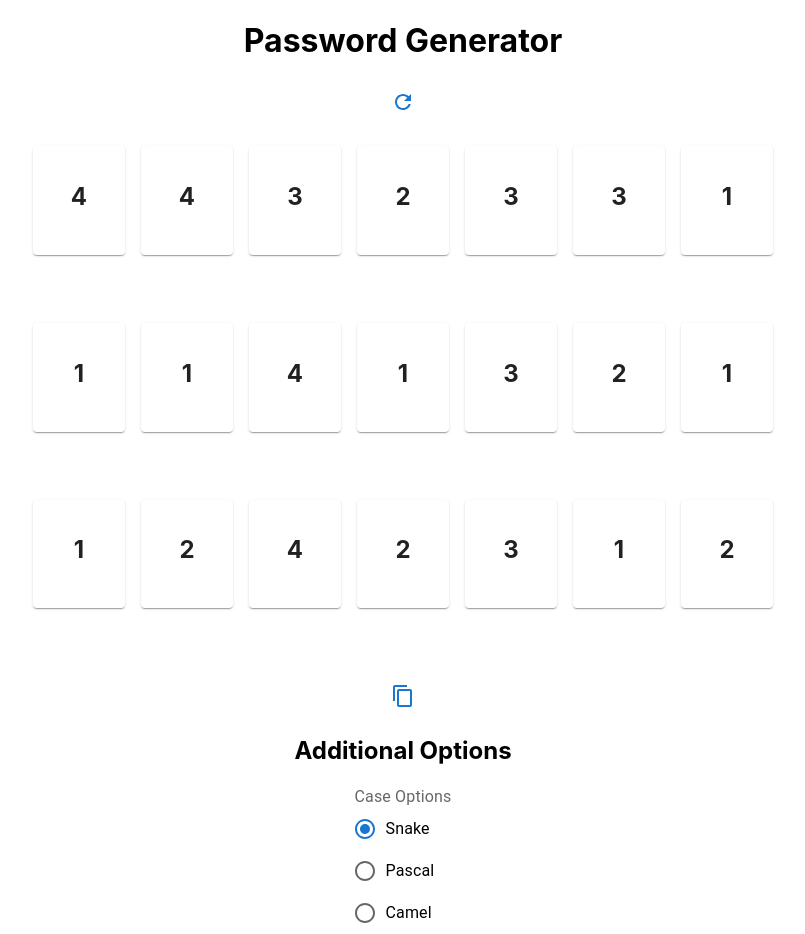
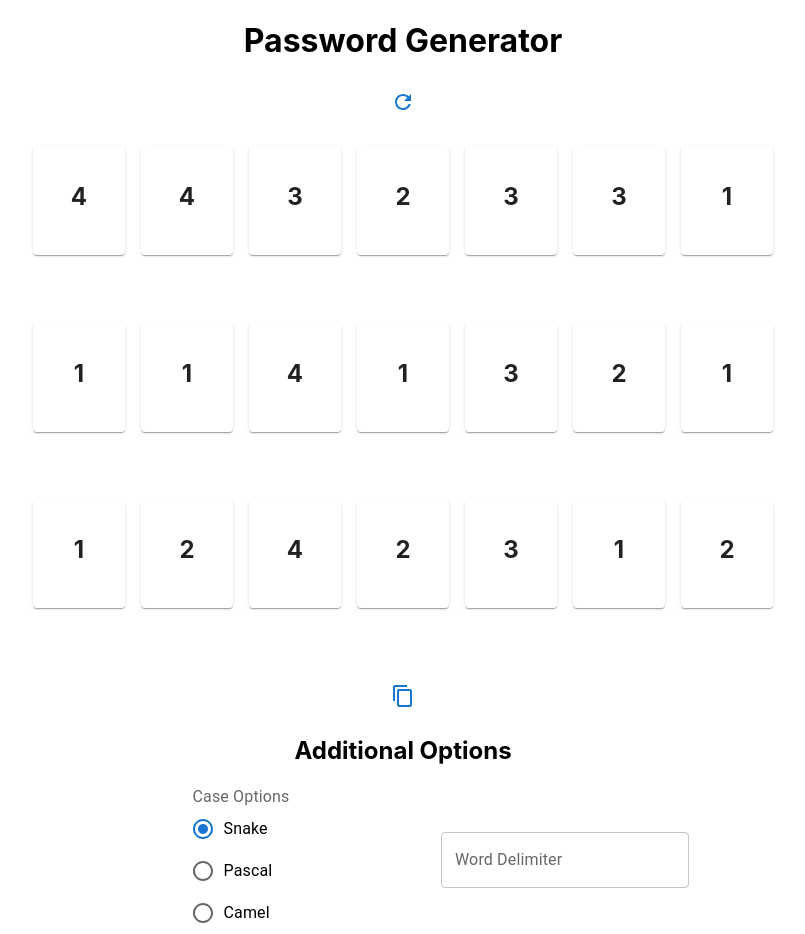
Before and after one commit to dukeydd/pwd-gen, a React (Create React App) app in the folder frontend/: page / in a window 1280 px wide. Shown: the whole page, without its empty margins (237-1042 px from the left). Built offline with nearby package versions, Linux system fonts and the light colour scheme; no server answers.

Commit message:
add delim field

```diff
--- a/frontend/src/App.js
+++ b/frontend/src/App.js
@@ -14,6 +14,7 @@ import RadioGroup from '@mui/material/RadioGroup';
 import FormControlLabel from '@mui/material/FormControlLabel';
 import FormControl from '@mui/material/FormControl';
 import FormLabel from '@mui/material/FormLabel';
+import TextField from '@mui/material/TextField';
 //end
 
 const useStyles = makeStyles({
@@ -37,6 +38,7 @@ function App() {
   const [numbers, setNumbers] = useState({});
   const [words, setWords]     = useState({});
   const [passwd, setPasswd]   = useState('');
+  const [delim, setDelim]     = useState('');
   const classes = useStyles();
 
   useEffect(() => {
@@ -64,9 +66,11 @@ function App() {
     if ( typeof words.one !== 'undefined' && words.one !== '' &&
           typeof words.two !== 'undefined' && words.two !== '' &&
           typeof words.three !== 'undefined' && words.three !== '' ) {
-      setPasswd(words.one + words.two + words.three);
+      setPasswd(words.one + delim + words.two + delim + words.three);
     }
-  }, [words]);
+  }, [words, delim]);
+
+  // add useEffect for delim
 
   const handleCase = (event) => {
 
@@ -91,9 +95,15 @@ function App() {
         wordthree = words.three.charAt(0).toUpperCase() + words.three.slice(1);
         break;
     }
-    setPasswd(wordone+wordtwo+wordthree)
+    setWords({one: wordone, two: wordtwo, three: wordthree})
+    setPasswd(wordone+delim+wordtwo+delim+wordthree)
   };
 
+  const handleDelim = (event) => {
+    const delimiter = event.target.value
+    setDelim(delimiter)
+    setPasswd(words.one+delimiter+words.two+delimiter+words.three)
+  }
 
   return (
     <div className="App">
@@ -141,6 +151,12 @@ function App() {
       <div>
         <h2>Additional Options </h2>
 
+        <Grid
+          container spacing={2}
+          alignItems="center"
+          justifyContent="center"
+        >
+          <Grid item xs={3}>
               <FormControl>
                 <FormLabel id="case-options-label">Case Options</FormLabel>
                 <RadioGroup
@@ -155,6 +171,16 @@ function App() {
 
                 </RadioGroup>
               </FormControl>
+          </Grid>
+          <Grid item xs={3}>
+              <TextField
+                id="word-delimiter-input"
+                label="Word Delimiter"
+                variant="outlined"
+                onChange={handleDelim}/>
+          </Grid>
+        </Grid>
+
       </div>
 
 
```
Lines whose indentation alone changed are shown as unchanged.
